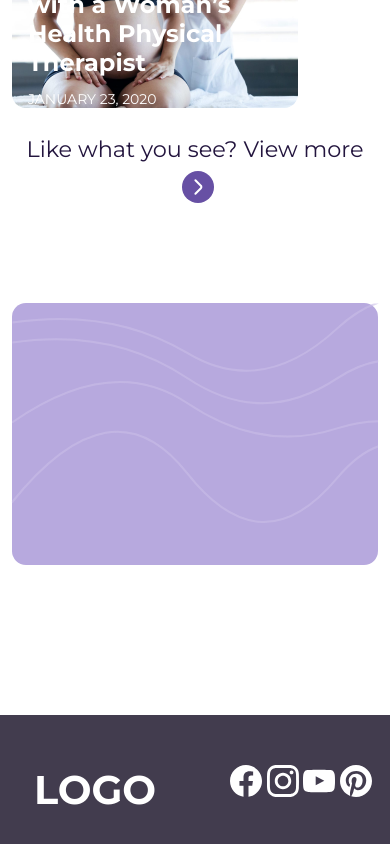
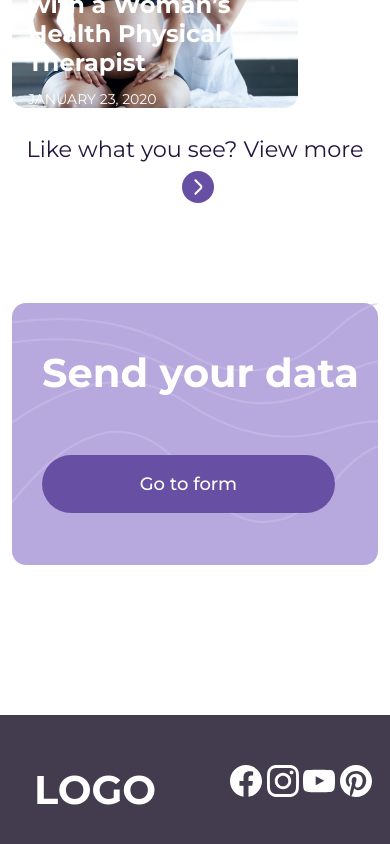
Before and after one commit to Yaroslavvvvvvvv/stfalcon_test, a Vue app: page / in a window 390 px wide. Shown: the part 5800-6644 px from the top of the page. Built offline with nearby package versions, Linux system fonts and the light colour scheme.

Commit message:
add last section

```diff
--- a/src/assets/styles/link_form.scss
+++ b/src/assets/styles/link_form.scss
@@ -26,5 +26,99 @@
       }
 
     }
+
+    .small_form {
+      display: flex;
+
+      h2 {
+        margin-top: 103.775px;
+        margin-left: 152.26px;
+        color: $background;
+        font-family: $font;
+        font-size: 3.125rem;
+        font-style: normal;
+        font-weight: 700;
+        line-height: normal;
+      }
+
+      .button_form {
+        max-width: 100%;
+        margin-top: 103.775px;
+        margin-left: 239px;
+        width: 392px;
+        height: 58px;
+        padding: 10px 24px;
+        border-radius: 100px;
+        background: $purple;
+        color: $background;
+        font-family: $font;
+        font-size: 1.125rem;
+        font-style: normal;
+        font-weight: 500;
+        line-height: 28px;
+      }
+
+      .button_form:hover {
+        background: $purple_hover;
+        transition: .5s;
+      }
+
+      @media (max-width: 1399.98px) {
+        h2 {
+          margin-top: 103.53px;
+          margin-left: 62.26px;
+        }
+        .button_form {
+          margin-top: 103.53px;
+        }
+      }
+      @media (max-width: 1199.98px) {
+        h2 {
+          margin-top: 103.28px;
+          margin-left: 58.385px;
+          margin-right: 50px;
+        }
+        .button_form {
+          margin-top: 103.28px;
+          margin-left: 0;
+        }
+      }
+      @media (max-width: 991.98px) {
+        h2 {
+          margin-right: 0;
+          margin-top: 45.155px;
+          margin-left: 162.36px;
+        }
+        .button_form {
+          margin-top: 50px;
+          margin-right: 0;
+          margin-left: 152.36px;
+        }
+      }
+      @media (max-width: 767.98px) {
+        h2 {
+          margin-left: 72.36px;
+        }
+        .button_form {
+          margin-left: 62.36px;
+        }
+      }
+      @media (max-width: 575.98px) {
+        h2 {
+          margin-right: 0;
+          font-size: 2.5rem;
+          margin-left: 30px;
+        }
+        .button_form {
+          max-width: 80%;
+          margin-left: 30px;
+        }
+      }
+    }
+    @media (max-width: 991.98px) {
+      .small_form{
+        flex-direction: column;
+      }
+    }
   }
 }
--- a/src/components/LinkForm.vue
+++ b/src/components/LinkForm.vue
@@ -1,7 +1,7 @@
 <template>
   <section class="link_form">
     <div class="container">
-      <div class="position-relative link_block">
+      <div class="position-relative link_block mw-100">
         <div class="position-absolute">
           <svg xmlns="http://www.w3.org/2000/svg" class="svg_line">
             <path class="svg_path"
@@ -19,6 +19,10 @@
              T325,25 T475,50 T625,75 T775,110 T925,135 T1075,160 T1225, 185 T1375, 210"/>
           </svg>
         </div>
+        <div class="position-absolute small_form mw-100">
+          <h2>Send your data</h2>
+          <button type="button" class="btn button_form">Go to form</button>
+        </div>
       </div>
     </div>
   </section>
```
